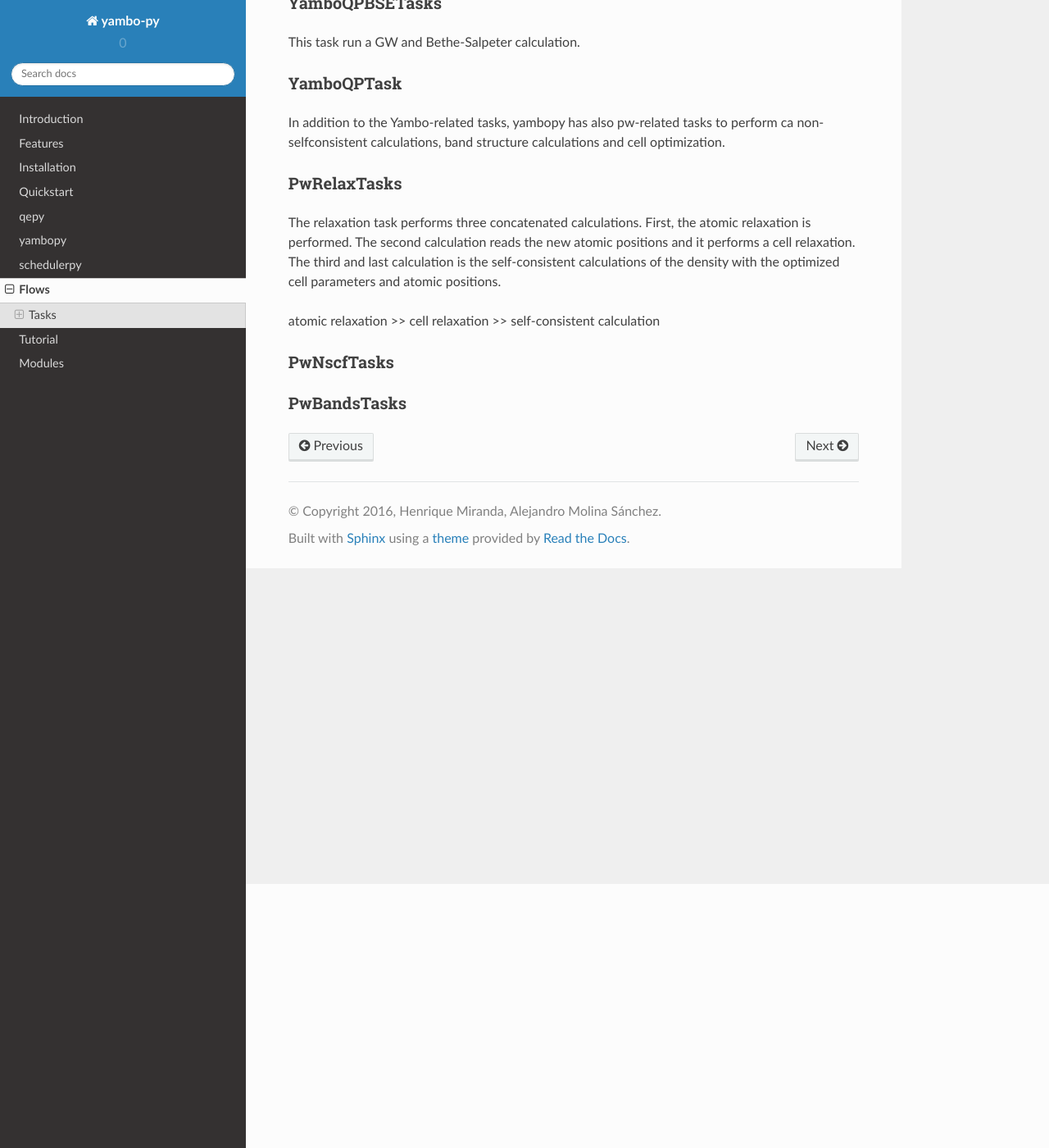
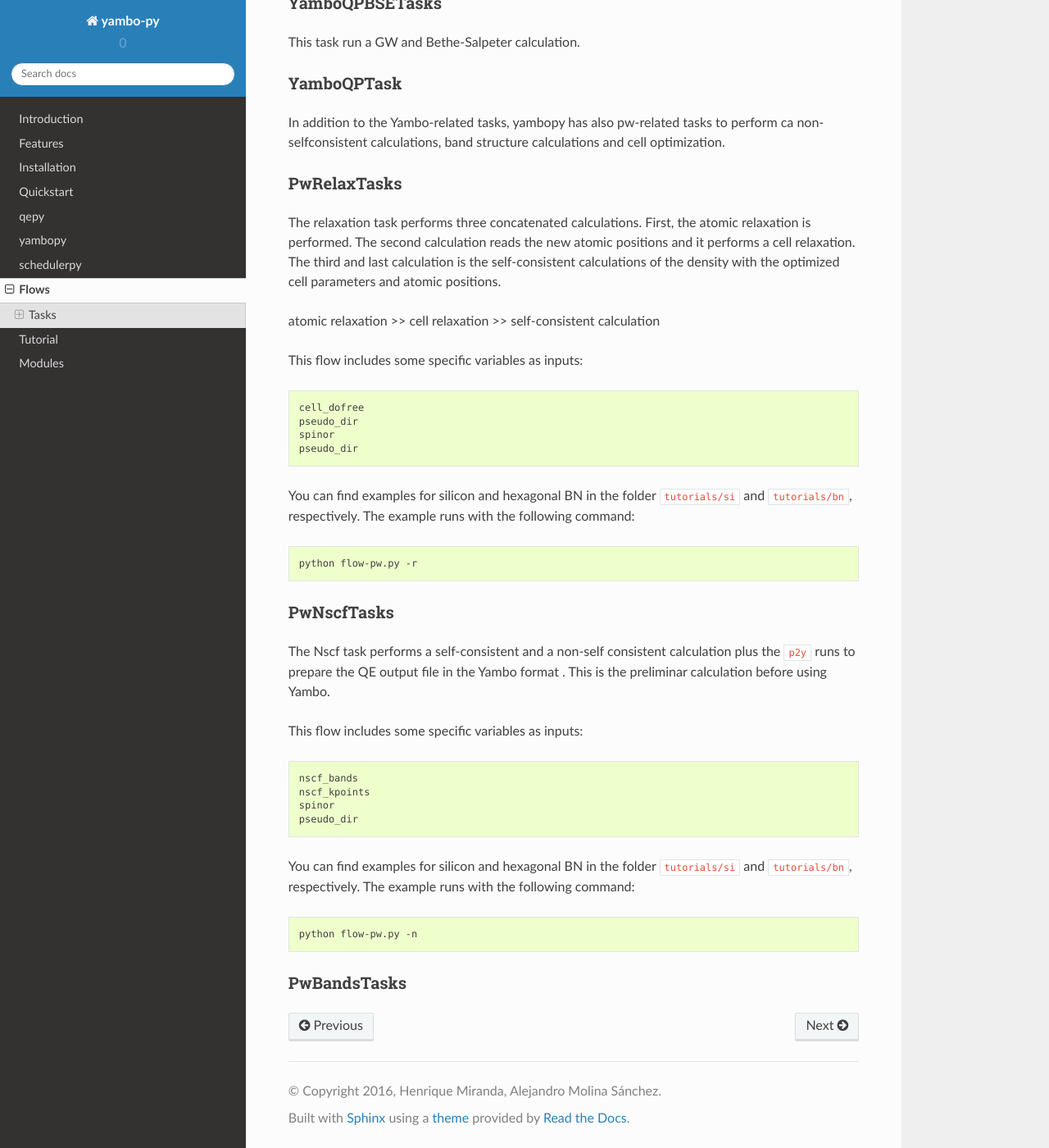
Before and after one commit to yambo-code/yambopy, a Sphinx documentation site: the page built from docs/source/flows.rst, in a window 1280 px wide and 1400 px high, scrolled down 322 px. Shown: the whole window at 82% size. Built offline with Sphinx 7.4.7 and the Read the Docs theme 2.0.0, drawn with Linux system fonts in a browser that asks for light colours.

Commit message:
adding text to the flows documentation

```diff
--- a/docs/source/flows.rst
+++ b/docs/source/flows.rst
@@ -30,13 +30,43 @@ with the optimized cell parameters and atomic positions.
 
 atomic relaxation >> cell relaxation >> self-consistent calculation
 
+This flow includes some specific variables as inputs:
+
+.. code-block:: bash
+
+    cell_dofree
+    pseudo_dir
+    spinor
+    pseudo_dir
+
+
+You can find examples for silicon and hexagonal BN in the folder ``tutorials/si`` and ``tutorials/bn``, respectively. The example runs with the following command:
+
+.. code-block:: bash
+
+    python flow-pw.py -r
 
 
 PwNscfTasks
 -----------
 
+The Nscf task performs a self-consistent and a non-self consistent calculation plus the ``p2y`` runs to prepare the QE output file in the Yambo format . This is the preliminar calculation before using Yambo.
+
+This flow includes some specific variables as inputs:
+
+.. code-block:: bash
+
+    nscf_bands
+    nscf_kpoints
+    spinor
+    pseudo_dir
 
 
+You can find examples for silicon and hexagonal BN in the folder ``tutorials/si`` and ``tutorials/bn``, respectively. The example runs with the following command:
+
+.. code-block:: bash
+
+    python flow-pw.py -n
 
 PwBandsTasks
 ------------
```
